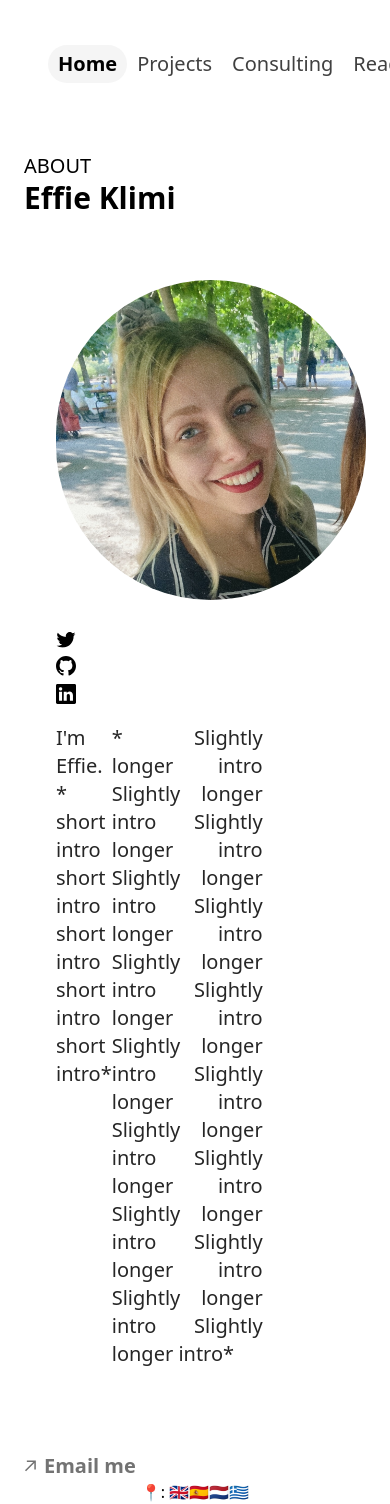
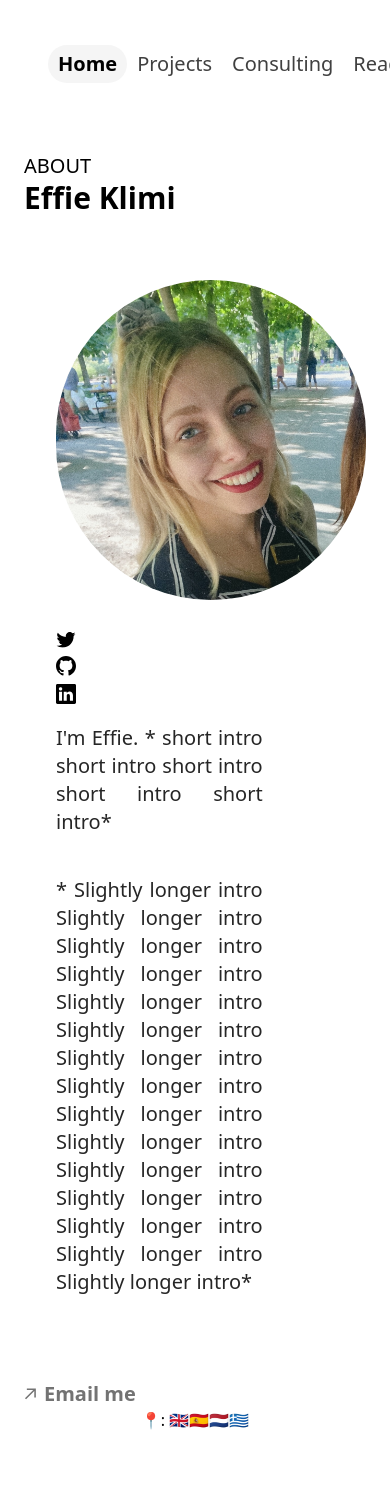
Before and after one commit to effieklimi/effie-bio, a Next.js app: page / in a window 390 px wide. Shown: the top 1504 px of the page. After the commit the page ends 1432 px from the top, so only its background shows below. Built offline with nearby package versions, Linux system fonts and the light colour scheme.

Commit message:
fixing it for mobile

```diff
--- a/app/page.tsx
+++ b/app/page.tsx
@@ -67,7 +67,7 @@ export default async function HomePage() {
           </a>
       </div>
 
-        <div className="flex md:flex-col flex-row w-2/3">
+        <div className="flex flex-col w-2/3">
           <p className="my-5 text-neutral-800 dark:text-neutral-600 text-justify">
             {about()}
           </p>
```
